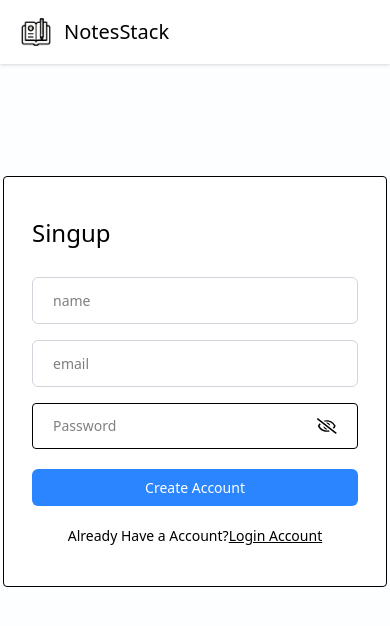
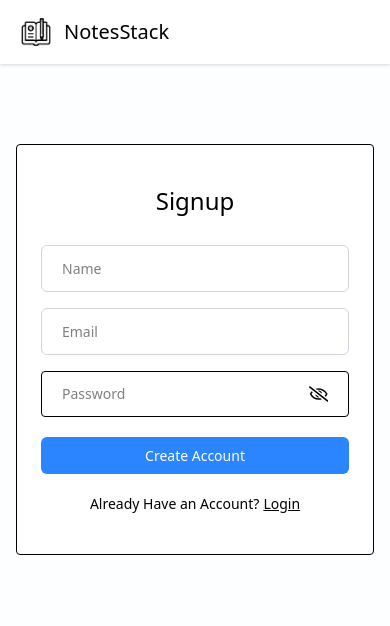
Before and after one commit to Mark1311/NotesStack-React-App, a React (Vite) app in the folder Frontend/: page /singup in a window 390 px wide. Shown: the top 626 px of the page. Built offline with nearby package versions, Linux system fonts and the light colour scheme.

Commit message:
Responsive Login and SingUp Page

```diff
--- a/Frontend/src/Pages/Login/Login.jsx
+++ b/Frontend/src/Pages/Login/Login.jsx
@@ -26,19 +26,16 @@ const Login = () => {
     }
     setError("");
 
-    // Login API Call
     try {
       const response = await axisoInstance.post('/login', {
         email: email,
         password: password,
       });
-      // Handle Successfully Response
       if (response.data && response.data.accessToken) {
         localStorage.setItem("token", response.data.accessToken)
         navigate('/dashboard')
       }
     } catch (error) {
-      // Handle login error
       if (error.response && error.response.data && error.response.data.message) {
         setError(error.response.data.message)
       } else {
@@ -51,34 +48,33 @@ const Login = () => {
     <>
       <Navbar showSearchBar={false} />
 
-      <div className="flex items-center justify-center mt-28">
-        <div className="w-96 border rounded bg-white px-7 py-10">
+      <div className="flex items-center justify-center mt-20 px-4">
+        <div className="w-full max-w-md border rounded bg-white px-6 py-10 sm:px-8">
           <form onSubmit={handleLogin}>
-            <h4 className="text-2xl mb-7">Login</h4>
+            <h4 className="text-2xl mb-7 text-center">Login</h4>
 
-            {/* Email Input */}
             <input
               type="text"
               placeholder="Email"
-              className="input-box border-b border-black focus:outline-none focus:border-transparent"
+              className="input-box w-full mb-4 border-b border-black focus:outline-none focus:border-transparent"
               value={email}
               onChange={(e) => setEmail(e.target.value)}
             />
 
-            {/* Password Input */}
             <PasswordInput
               value={password}
               onChange={(e) => setPassword(e.target.value)}
             />
 
-            {error && <p className="text-red-500 text-xs pb-1">{error}</p>}
+            {error && <p className="text-red-500 text-xs pb-2">{error}</p>}
 
-            <button type="submit" className="btn-primary">
+            <button type="submit" className="btn-primary w-full">
               Login
             </button>
+
             <p className="text-sm text-center mt-4">
               Not Registered yet.
-              <Link to="/singup" className="font-medium text-primary underline">
+              <Link to="/singup" className="font-medium text-primary underline ml-1">
                 Create An Account
               </Link>
             </p>
--- a/Frontend/src/Pages/Singup/Singup.jsx
+++ b/Frontend/src/Pages/Singup/Singup.jsx
@@ -11,7 +11,7 @@ const Singup = () => {
   const [password, setPassword] = useState("");
   const [error, setError] = useState(null);
 
-  const navigate = useNavigate()
+  const navigate = useNavigate();
 
   const handleSignup = async (e) => {
     e.preventDefault();
@@ -33,7 +33,6 @@ const Singup = () => {
     setError("");
 
     // Singup Api Here
-
     try {
       const response = await axisoInstance.post("/create-account", {
         fullName: name,
@@ -41,17 +40,16 @@ const Singup = () => {
         password: password,
       });
 
-      //Handle SuccFully Response
       if (response.data && response.data.error) {
-        setError(response.data.message)
-        return
+        setError(response.data.message);
+        return;
       }
-      if(response.data && response.data.accessToken){
-        localStorage.setItem("token", response.data.accessToken)
-        navigate('/dashboard')
+
+      if (response.data && response.data.accessToken) {
+        localStorage.setItem("token", response.data.accessToken);
+        navigate("/dashboard");
       }
     } catch (error) {
-      //Handle register error
       if (
         error.response &&
         error.response.data &&
@@ -66,23 +64,25 @@ const Singup = () => {
 
   return (
     <>
-      <Navbar showSearchBar={false}/>
-      <div className="flex items-center justify-center mt-28">
-        <div className="w-96 border rounded bg-white px-7 py-10">
+      <Navbar showSearchBar={false} />
+
+      <div className="flex items-center justify-center mt-20 px-4">
+        <div className="w-full max-w-md border rounded bg-white px-6 py-10 sm:px-8">
           <form onSubmit={handleSignup}>
-            <h4 className="text-2xl mb-7">Singup</h4>
+            <h4 className="text-2xl mb-7 text-center">Signup</h4>
+
             <input
               type="text"
-              placeholder="name"
-              className="input-box"
+              placeholder="Name"
+              className="input-box w-full mb-4 border-b border-black focus:outline-none focus:border-transparent"
               value={name}
               onChange={(e) => setName(e.target.value)}
             />
 
             <input
               type="text"
-              placeholder="email"
-              className="input-box"
+              placeholder="Email"
+              className="input-box w-full mb-4 border-b border-black focus:outline-none focus:border-transparent"
               value={email}
               onChange={(e) => setEmail(e.target.value)}
             />
@@ -92,15 +92,16 @@ const Singup = () => {
               onChange={(e) => setPassword(e.target.value)}
             />
 
-            {error && <p className="text-red-500 text-xs pb-1">{error}</p>}
+            {error && <p className="text-red-500 text-xs pb-2">{error}</p>}
 
-            <button type="submit" className="btn-primary">
+            <button type="submit" className="btn-primary w-full">
               Create Account
             </button>
+
             <p className="text-sm text-center mt-4">
-              Already Have a Account?
-              <Link to="/login" className="font-medium text-primary underline">
-                Login Account
+              Already Have an Account?
+              <Link to="/login" className="font-medium text-primary underline ml-1">
+                Login
               </Link>
             </p>
           </form>
```
